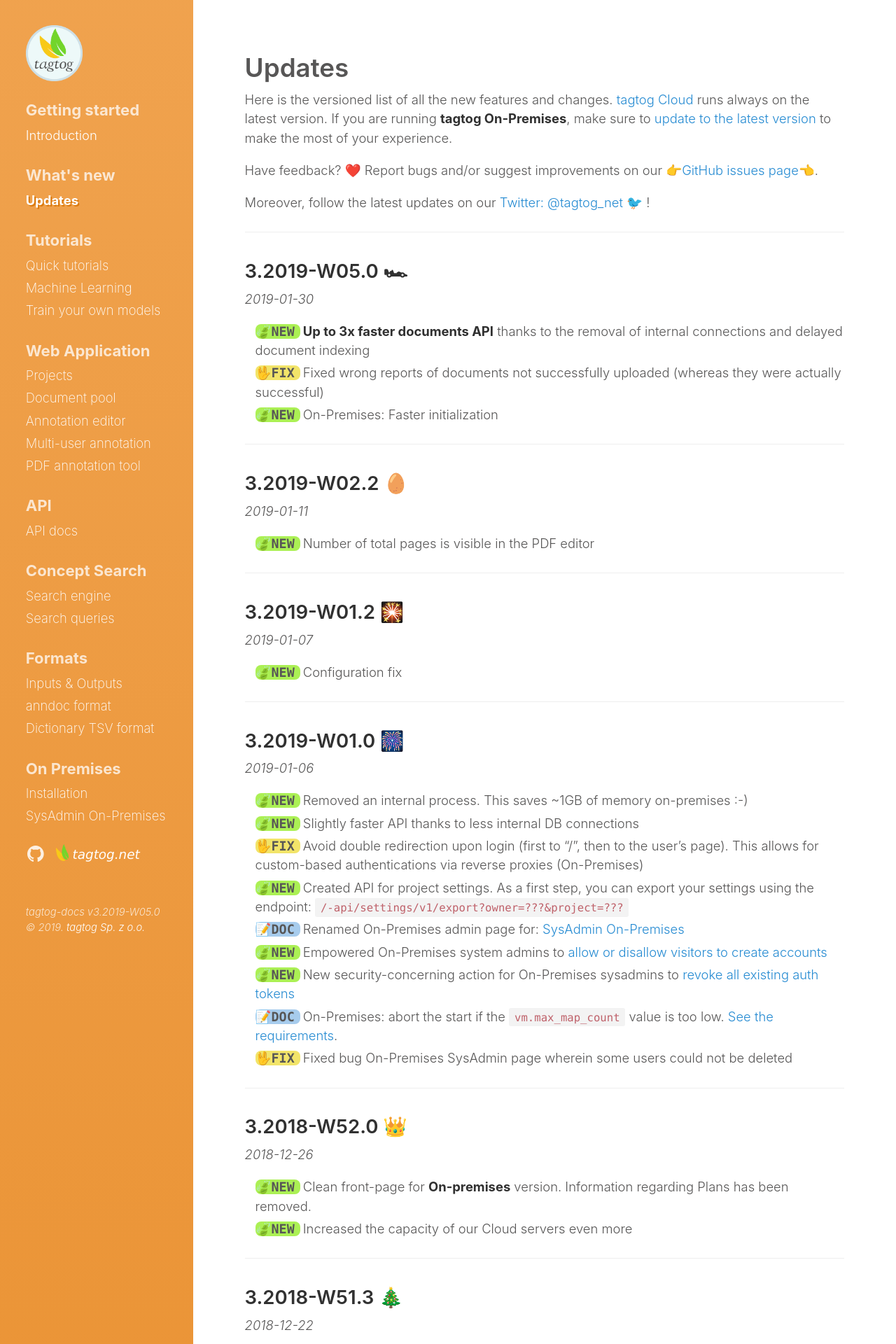
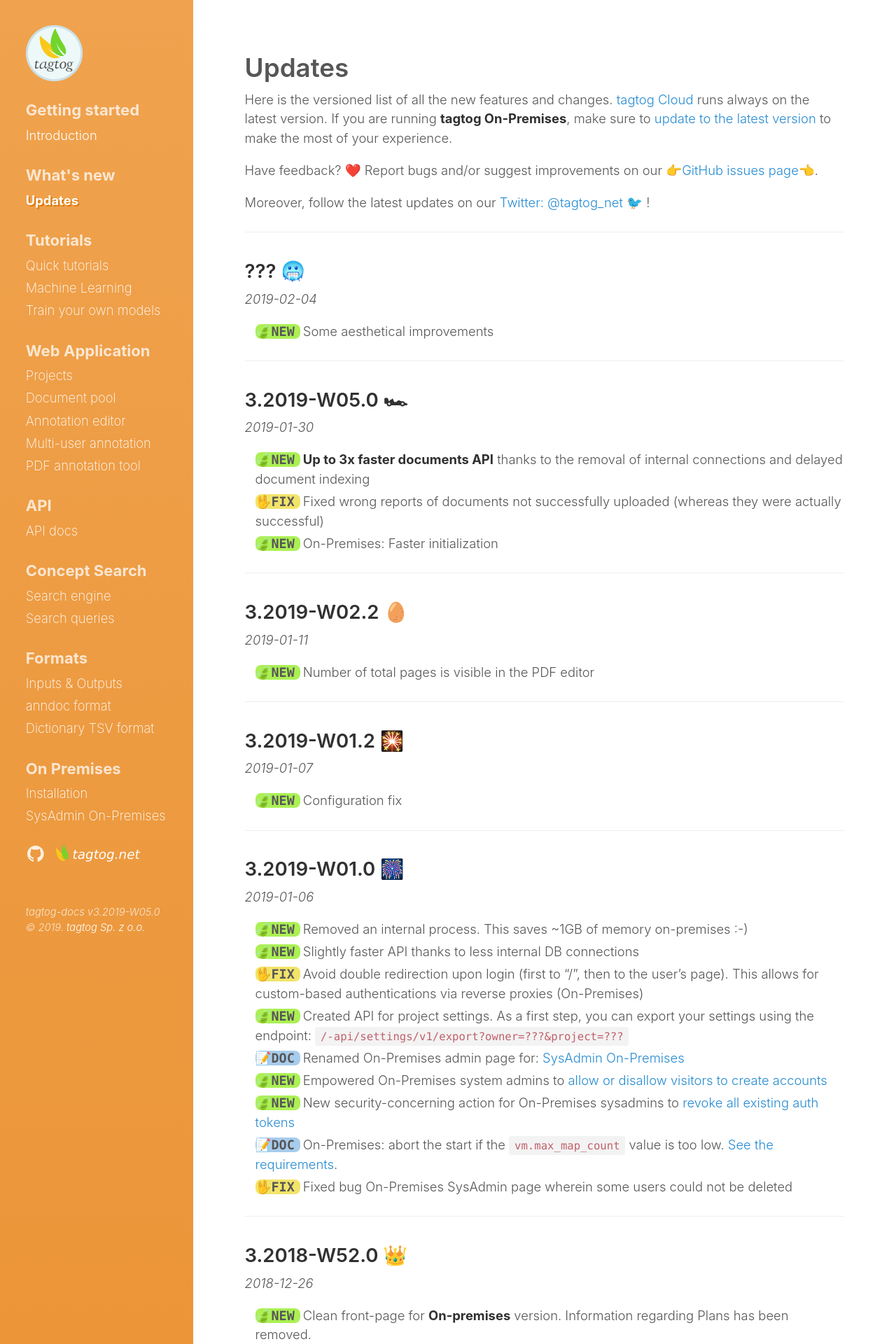
Before and after one commit to tagtogorg/tagtog-doc, a Jekyll site: the page built from updates.md, in a window 1280 px wide. Shown: the top 1920 px of the page at 70% size. Built offline with Jekyll 4.4.1, drawn with Linux system fonts in a browser that asks for light colours; nearby versions of some CDN libraries; emoji names are drawn with the system emoji font; some of the changed text lies outside the part shown.

Commit message:
improvement

```diff
--- a/updates.md
+++ b/updates.md
@@ -11,6 +11,15 @@ Here is the versioned list of all the new features and changes. [tagtog Cloud](h
 Have feedback? :heart: Report bugs and/or suggest improvements on our [:point_right:GitHub issues page:point_left:](https://github.com/tagtog/tagtog-doc/issues).
 
 Moreover, follow the latest updates on our [Twitter: @tagtog_net 🐦](https://twitter.com/tagtog_net) !
+
+---
+
+## ??? 🥶
+_2019-02-04_
+
+<ul class="updates">
+  <li class="new"><span markdown="1">Some aesthetical improvements</span></li>
+</ul>
 
 ---
 
```
